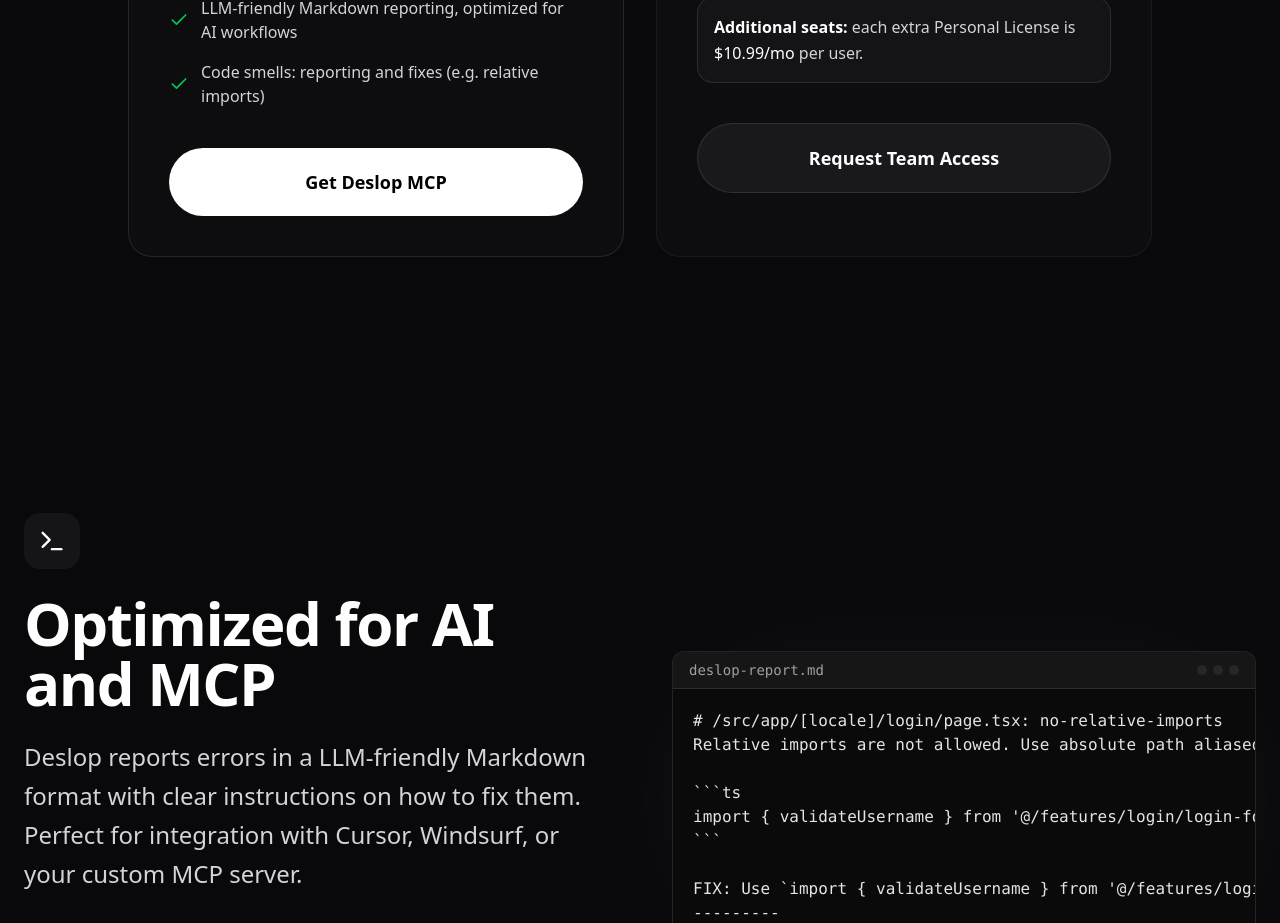
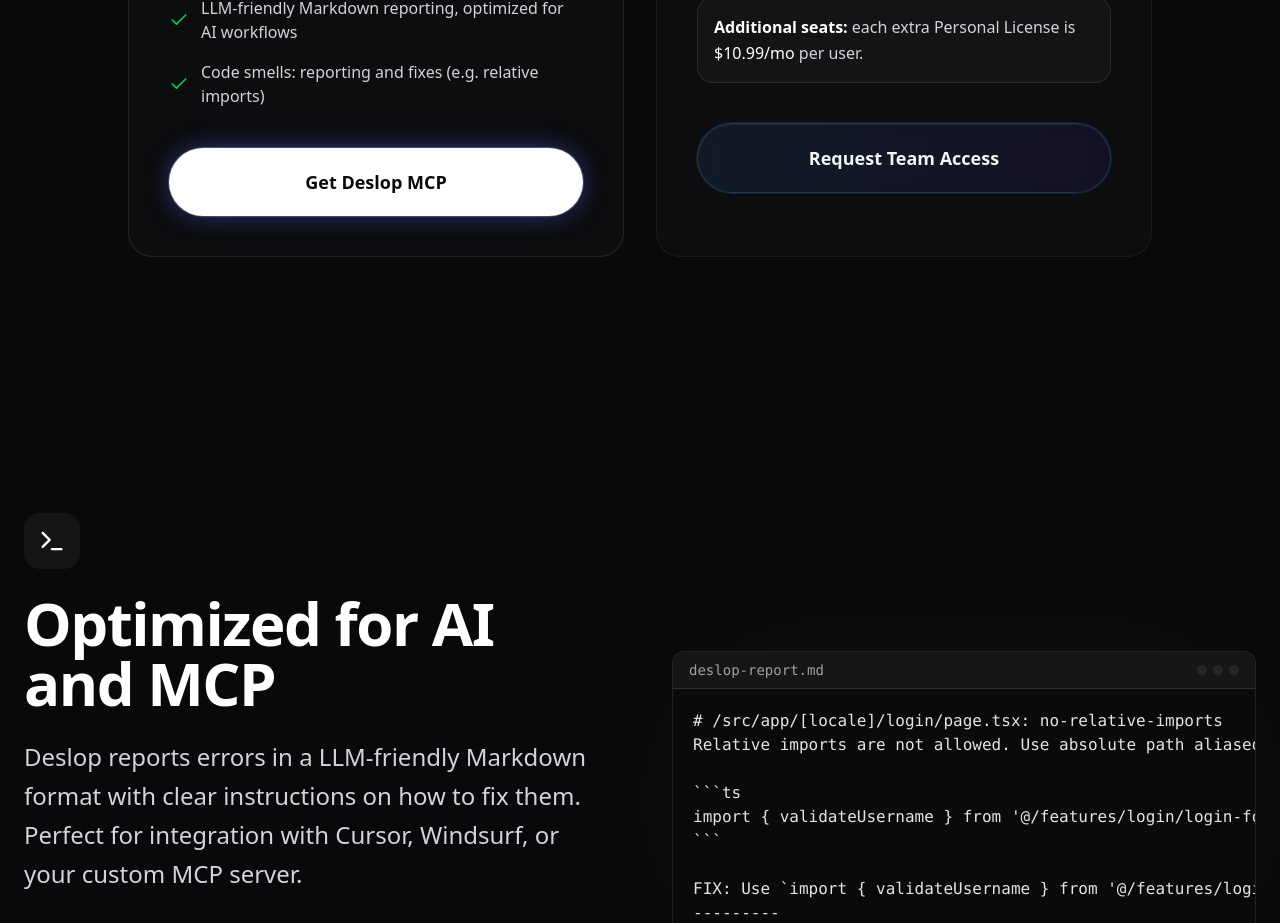
Before and after one commit to Ivy-Apps/deslop-web, a Next.js app: page / in a window 1280 px wide. Shown: the part 4100-5023 px from the top of the page. Built offline with nearby package versions, Linux system fonts and the light colour scheme.

Commit message:
Add glow effect to the pricing buttons

```diff
--- a/src/features/landing/components/PricingSection.tsx
+++ b/src/features/landing/components/PricingSection.tsx
@@ -65,7 +65,7 @@ function PersonalPlanCard(): ReactNode {
       </ul>
       <button
         type="button"
-        className="w-full bg-white text-black py-5 rounded-full text-lg font-bold hover:bg-zinc-200 transition-all"
+        className={`w-full inline-flex items-center justify-center rounded-full bg-white px-10 py-5 text-lg font-bold text-zinc-950 ring-1 ring-white/20 transition-all duration-300 hover:bg-zinc-100 ${baseTw.effects.brandShadow} hover:shadow-[0_0_46px_-2px_rgba(62,153,245,0.56),0_0_56px_-2px_rgba(92,61,245,0.58),0_0_96px_-10px_rgba(62,153,245,0.32)]`}
       >
         Get Deslop MCP
       </button>
@@ -110,7 +110,7 @@ function TeamPlanCard(): ReactNode {
       </p>
       <button
         type="button"
-        className="w-full bg-white/5 border border-white/10 text-white py-5 rounded-full text-lg font-bold hover:bg-white/10 transition-all"
+        className="w-full inline-flex items-center justify-center rounded-full border border-[#3E99F5]/25 bg-gradient-to-r from-[#3E99F5]/10 to-[#5C3DF5]/10 px-10 py-5 text-lg font-bold text-zinc-100 shadow-[inset_0_1px_0_0_rgba(255,255,255,0.06)] backdrop-blur-sm ring-1 ring-[#3E99F5]/15 transition-all duration-300 hover:border-[#3E99F5]/45 hover:ring-[#5C3DF5]/25 hover:from-[#3E99F5]/15 hover:to-[#5C3DF5]/15 hover:shadow-[inset_0_1px_0_0_rgba(255,255,255,0.1),0_0_46px_-2px_rgba(62,153,245,0.56),0_0_56px_-2px_rgba(92,61,245,0.58),0_0_96px_-10px_rgba(62,153,245,0.32)]"
       >
         Request Team Access
       </button>
```
